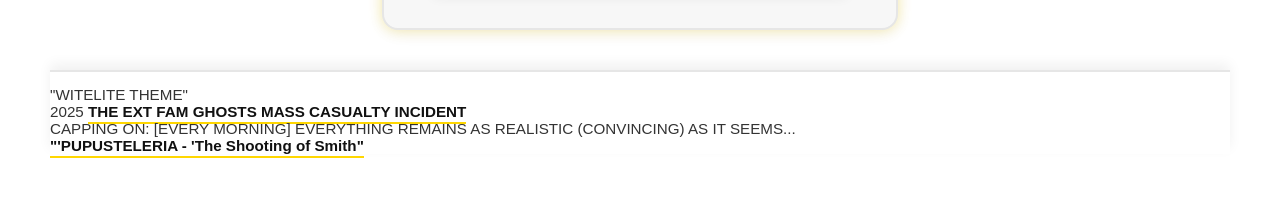
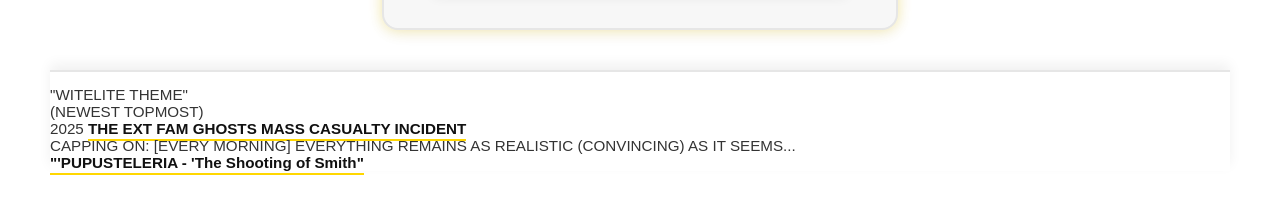
Before and after one commit to EFI-1/WITELITE, a plain HTML site: page index.html in a window 1280 px wide. Shown: the part 1359-1572 px from the top of the page. Drawn offline with Linux system fonts and the light colour scheme; a web font is replaced by a local one.

Commit message:
Update index.html

```diff
--- a/index.html
+++ b/index.html
@@ -140,6 +140,8 @@
   <footer>
     "WITELITE THEME"
     <br>
+    (NEWEST TOPMOST)
+    <br>
     2025 <a href="https://efi-1.github.io/_The-EXT-FAM-GHOSTS-REUNION/">THE EXT FAM GHOSTS MASS CASUALTY INCIDENT</a>
     <br>
     CAPPING ON: [EVERY MORNING] EVERYTHING REMAINS AS REALISTIC (CONVINCING) AS IT SEEMS...
```
